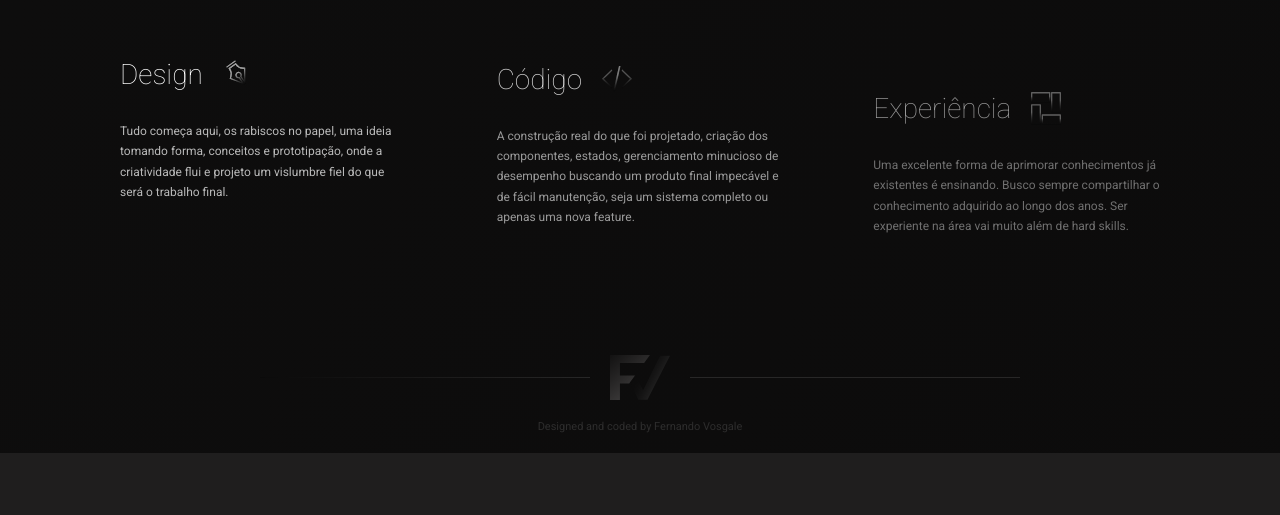
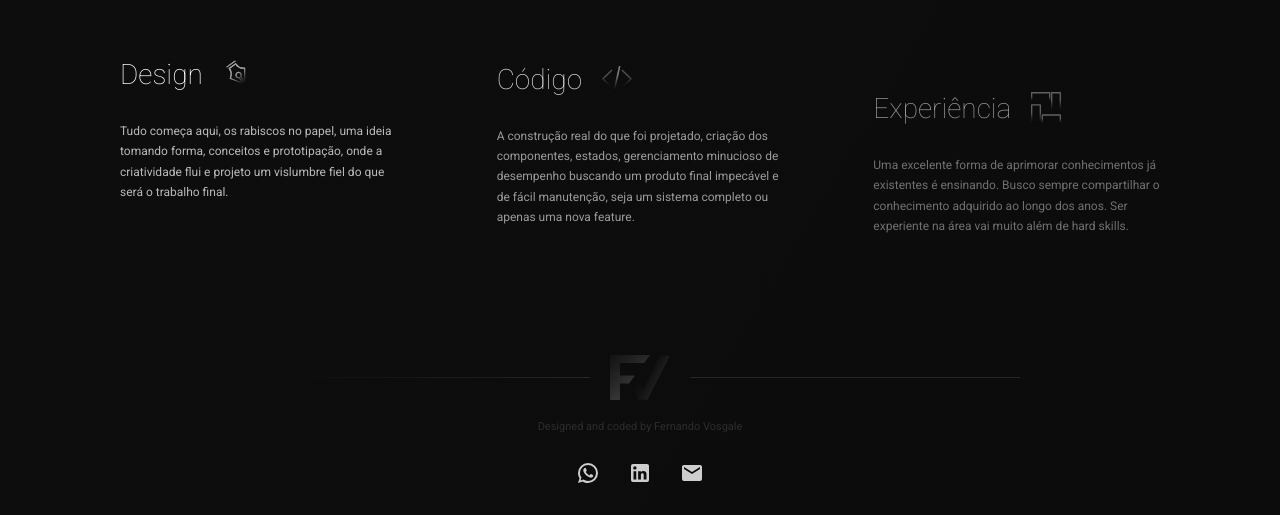
Before and after one commit to vosgale/fernando-vosgale-wbsite, a React (Vite) app: page / in a window 1280 px wide. Shown: the part 5715-6230 px from the top of the page. Before the commit the page ends 6168 px from the top, so only its background shows below. Built offline with nearby package versions, Linux system fonts and the light colour scheme.

Commit message:
add contact infos

```diff
--- a/package.json
+++ b/package.json
@@ -10,6 +10,10 @@
     "preview": "vite preview"
   },
   "dependencies": {
+    "@emotion/react": "^11.13.3",
+    "@emotion/styled": "^11.13.0",
+    "@mui/icons-material": "^6.0.2",
+    "@mui/material": "^6.0.2",
     "framer-motion": "^10.12.16",
     "hamburger-react": "^2.5.0",
     "i18next": "^23.6.0",
--- a/src/App.tsx
+++ b/src/App.tsx
@@ -28,6 +28,7 @@ function App() {
 
   useEffect(() => {
     setTimeout(() => {
+      // yes, the loading time screen is fake :D
       setIsLoading(false);
     }, 4000);
   }, []);
--- a/src/sections/footer/Footer.tsx
+++ b/src/sections/footer/Footer.tsx
@@ -1,6 +1,9 @@
+import { IconButton, Link } from "@mui/material";
 import IMAGES from "../../Images";
-import { FooterTitle, MadeBy, FooterContainer } from "./styles";
-
+import { FooterTitle, MadeBy, FooterContainer, ContactInfos } from "./styles";
+import WhatsAppIcon from "@mui/icons-material/WhatsApp";
+import LinkedInIcon from "@mui/icons-material/LinkedIn";
+import EmailIcon from "@mui/icons-material/Email";
 export const Footer = () => {
   return (
     <FooterContainer>
@@ -18,6 +21,23 @@ export const Footer = () => {
       >
         Designed and coded by Fernando Vosgale
       </MadeBy>
+      <ContactInfos>
+        <Link href="https://w.app/IA7NfU" target="_blank">
+          <IconButton>
+            <WhatsAppIcon sx={{ color: "#fff" }} />
+          </IconButton>
+        </Link>
+        <Link href="https://www.linkedin.com/in/fernando-vosgale-968b131b2" target="_blank">
+          <IconButton>
+            <LinkedInIcon sx={{ color: "#fff" }} />
+          </IconButton>
+        </Link>
+        <Link  href="https://mail.google.com/mail/?view=cm&fs=1&to=vosgale762@gmail.com" target="_blank">
+          <IconButton>
+            <EmailIcon sx={{ color: "#fff" }} />
+          </IconButton>
+        </Link>
+      </ContactInfos>
     </FooterContainer>
   );
 };
--- a/src/sections/footer/styles.ts
+++ b/src/sections/footer/styles.ts
@@ -27,13 +27,19 @@ export const FooterTitle = styled(motion.p)`
     background-image: linear-gradient(270 deg, black, transparent);
   }
 `;
-
+export const ContactInfos = styled.ul`
+width: 100%;
+display: flex;
+justify-content: center;
+gap: 12px;
+opacity: 0.8;
+margin-bottom: 22px;
+`;
 export const MadeBy = styled(motion.p)`
   width: 100%;
   text-align: center;
   color: gray;
   font-size: 11px;
-  margin-bottom: 20px;
 `;
 
 export const FooterContainer = styled.footer`
```
Also changed, not shown: 1 other file (tests, documents, lock files or other folders).
